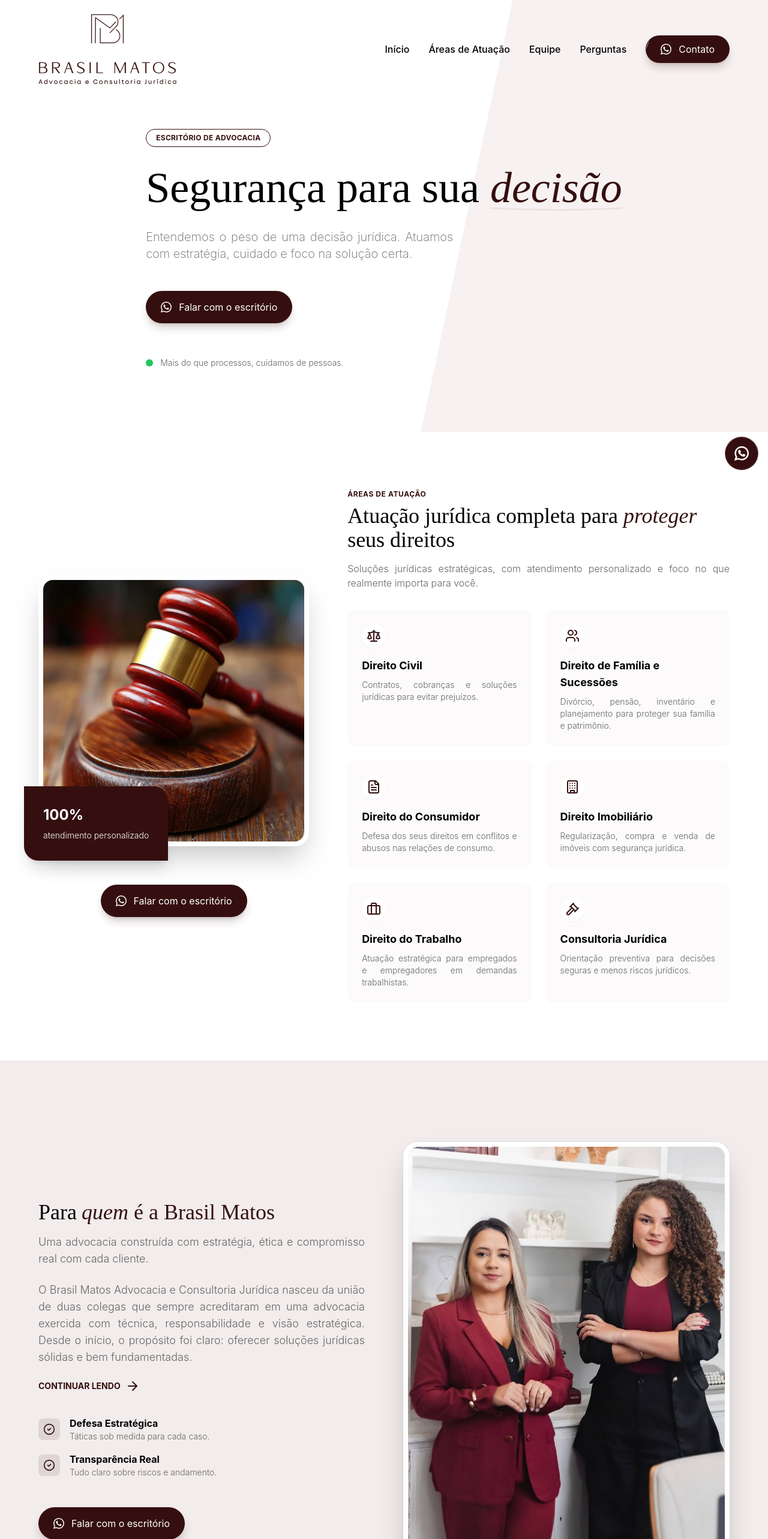
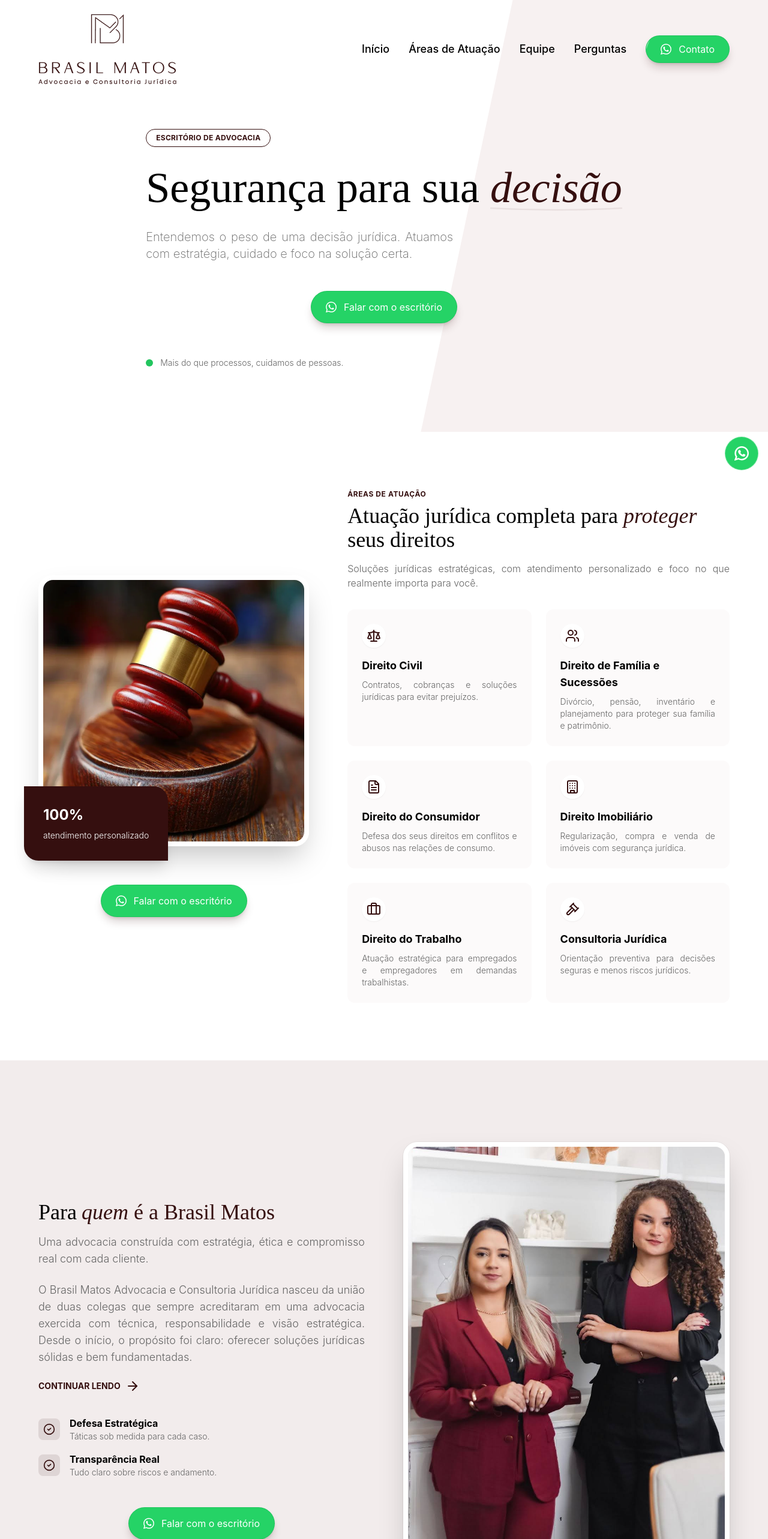
Before and after one commit to Paper-Street-Softwares/SOP-Brasil-Matos, a React (Vite) app: page /#home in a window 1280 px wide. Shown: the top 2566 px of the page at 60% size. Built offline with nearby package versions, Linux system fonts and the light colour scheme.

Commit message:
fix: Ajustes na Hero, Navbar e botão

```diff
--- a/src/components/interactives/ButtonReflexo.jsx
+++ b/src/components/interactives/ButtonReflexo.jsx
@@ -30,7 +30,7 @@ export default function ButtonReflexo({
 
   const colors = effectiveWhatsAppColor
     ? whatsAppThemes[colorMode]
-    : bgClass ?? themes[colorMode]
+    : (bgClass ?? themes[colorMode])
 
   const shineColor = shineThemes[colorMode]
   const spacing = padding || 'px-6 py-3'
--- a/src/components/interactives/IconButton.jsx
+++ b/src/components/interactives/IconButton.jsx
@@ -3,12 +3,10 @@ export default function IconButton(props) {
 
   return (
     <button
-      className={`${className} w-10 h-10 rounded-full bg-primaryLight/10 hover:bg-primaryLight hover:text-white transition-all duration-500 flex items-center justify-center`}
-      aria-label={ariaLabel}
+      className={`${className} w-10 h-10 rounded-full scale-100 hover:scale-95 transition-all duration-500 flex items-center justify-center`}
+      aria-label={ariaLabel || label}
     >
-      <div className="flex items-center text-center gap-[10px]">
-        <div className="flex flex-col text-colorBlack justify-end">{icon}</div>
-      </div>
+      {icon && <span className="flex items-center justify-center">{icon}</span>}
     </button>
   )
 }
--- a/src/components/sectionElements/footer/FooterSocialIcons.jsx
+++ b/src/components/sectionElements/footer/FooterSocialIcons.jsx
@@ -2,6 +2,7 @@ import React from 'react'
 import MotionDivDownToUp from '../../animation/MotionDivDownToUp'
 import IconButton from '../../interactives/IconButton'
 import { infos } from '../../../content/content'
+import logoInstagram from '../../../assets/imgs/logo/instagram.webp'
 
 const icons = {
   facebook: {
@@ -143,7 +144,11 @@ function FooterSocialIcons({ withAnimation = true }) {
             rel="noopener noreferrer"
             aria-label={`Link para o ${aria}`}
           >
-            <IconButton ariaLabel={`Botão para o ${aria}`} icon={svg} />
+            {/* <IconButton ariaLabel={`Botão para o ${aria}`} icon={svg} /> */}
+            <IconButton
+              ariaLabel={`Botão para o ${aria}`}
+              icon={<img src={logoInstagram} alt="Logo do Instagram" />}
+            />
           </a>
         )
 
--- a/src/components/sections/AboutNovoTemplate.jsx
+++ b/src/components/sections/AboutNovoTemplate.jsx
@@ -142,7 +142,7 @@ function AboutNovoTemplate({ ButtonModal, colorMode }) {
                   ))}
                 </div>
 
-                <div className="flex flex-col gap-4 pt-4 w-fit justify-center items-start">
+                <div className="flex flex-col gap-4 pt-4 w-fit justify-center items-start mx-auto">
                   <ButtonReflexo
                     icon={
                       <svg
@@ -214,7 +214,7 @@ function AboutNovoTemplate({ ButtonModal, colorMode }) {
               '641px': '85vw',
             }}
           >
-            <div className="text-paragraph3 px-4 pb-4">
+            <div className="text-paragraph3 px-4 pb-4 flex flex-col">
               <p className={`mt-[15px] mb-[20px] text-justify ${textOpacity}`}>
                 {content.texts.about.modal}
               </p>
@@ -233,6 +233,7 @@ function AboutNovoTemplate({ ButtonModal, colorMode }) {
                 link={content.texts.links.ctaWhatsapp}
                 label={content.texts.navbar.ctaButtonText}
                 colorMode={colorMode}
+                className="w-fit mx-auto"
               />
             </div>
           </Dialog>
--- a/src/components/sections/FeaturesNovaTemplate.jsx
+++ b/src/components/sections/FeaturesNovaTemplate.jsx
@@ -106,7 +106,7 @@ function FeaturesNovaTemplate({ colorMode }) {
                     </p>
                   </div>
                 </motion.div>
-                <div className="flex flex-col gap-4 pt-4 w-fit justify-center items-start desktop1:m-auto">
+                <div className="flex flex-col gap-4 pt-4 w-fit justify-center items-start mx-auto desktop1:m-auto">
                   <ButtonReflexo
                     icon={
                       <svg
--- a/src/components/sections/FooterNovoTemplate.jsx
+++ b/src/components/sections/FooterNovoTemplate.jsx
@@ -83,16 +83,6 @@ function FooterNovoTemplate({
                     </>
                   )}
                 </p>
-                <div className="flex gap-4">
-                  <FooterSocialIcons
-                    instagram
-                    facebook
-                    linkedin
-                    tiktok
-                    x
-                    youtube
-                  />
-                </div>
               </div>
 
               {/* Links rápidos */}
@@ -123,6 +113,16 @@ function FooterNovoTemplate({
                       </li>
                     ))}
                   </ul>
+                  <div className="flex gap-4 mt-6">
+                    <FooterSocialIcons
+                      instagram
+                      facebook
+                      linkedin
+                      tiktok
+                      x
+                      youtube
+                    />
+                  </div>
                 </div>
               </div>
 
--- a/src/components/sections/HeroTemplateNovo.jsx
+++ b/src/components/sections/HeroTemplateNovo.jsx
@@ -115,7 +115,7 @@ function HeroTemplateNovo({
                 {content.texts.hero.subtitle}
               </p>
 
-              <div className="flex flex-col gap-4 pt-4">
+              <div className="flex flex-col gap-4 pt-4 mx-auto">
                 <ButtonReflexo
                   icon={
                     <svg
--- a/src/components/sections/NavbarNovaTemplate.jsx
+++ b/src/components/sections/NavbarNovaTemplate.jsx
@@ -99,7 +99,7 @@ function NavbarNovaTemplate({
                 hashSpy={true}
                 tag="a"
                 href={`#${ids[index]}`}
-                className={`cursor-pointer ${hoverLinks} bg-[length:0%_2px] bg-no-repeat bg-left-bottom transition-[background-size] duration-300 hover:bg-[length:100%_2px] ${textOpacity} font-secondFont`}
+                className={`cursor-pointer ${hoverLinks} text-paragraph5 bg-[length:0%_2px] bg-no-repeat bg-left-bottom transition-[background-size] duration-300 hover:bg-[length:100%_2px] ${textOpacity} font-secondFont`}
               >
                 {item}
               </Link>
--- a/src/context/UseContextArchive.jsx
+++ b/src/context/UseContextArchive.jsx
@@ -4,7 +4,7 @@ const ColorModeContext = createContext(null)
 
 export function ColorModeProvider({ children }) {
   const [colorMode, setColorMode] = useState('light') // default, light, dark
-  const [whatsAppColor] = useState(false) // ativa cor do WhatsApp
+  const [whatsAppColor] = useState(true) // ativa cor do WhatsApp
   const [showGlobalButton] = useState(false) // ativa as os botões e caixa de alerta
 
   return (
@@ -22,7 +22,7 @@ export function ColorModeProvider({ children }) {
 }
 
 export const whatsAppThemes = {
-  light: 'bg-green-800 text-corTitulosBranca border border-green-600/30',
+  light: 'bg-wppDark text-corTitulosBranca border border-green-600/30',
   dark: 'bg-green-500 text-black',
   default: 'bg-green-500 text-black',
 }
--- a/tailwind.config.js
+++ b/tailwind.config.js
@@ -14,6 +14,7 @@ export default {
     'border',
     'border-green-600/30',
     'bg-red-700',
+    'bg-wppDark',
   ],
   theme: {
     extend: {
```
Also changed, not shown: src/assets/imgs/logo/instagram.webp (added). Lines whose indentation alone changed are shown as unchanged.
